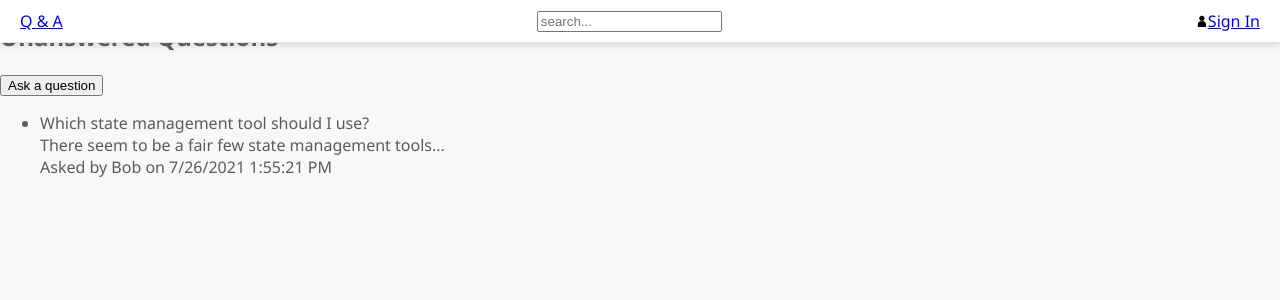
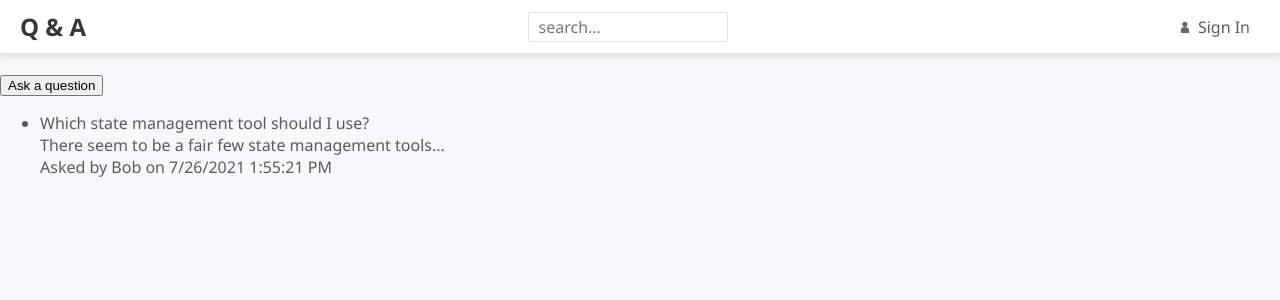
Before and after one commit to AV-Felipe/Learning-React, a React (Create React App) app: page / in a window 1280 px wide. Shown: the top 300 px of the page. Built offline with nearby package versions, Linux system fonts and the light colour scheme.

Commit message:
styling with Emotion

```diff
--- a/package.json
+++ b/package.json
@@ -3,6 +3,8 @@
   "version": "0.1.0",
   "private": true,
   "dependencies": {
+    "@emotion/react": "^11.4.0",
+    "@emotion/styled": "^11.3.0",
     "@testing-library/jest-dom": "^5.14.1",
     "@testing-library/react": "^11.2.7",
     "@testing-library/user-event": "^12.8.3",
--- a/src/App.module.css
+++ /dev/null
@@ -1,5 +0,0 @@
-.container {
-  font-family: 'Segoe UI', 'Helvetica Neue', sans-serif;
-  font-size: 16px;
-  color: #5c5a5a;
-}
--- a/src/App.tsx
+++ b/src/App.tsx
@@ -1,11 +1,18 @@
-import React from 'react';
-import styles from './App.module.css';
+/**@jsxImportSource @emotion/react */
+import { css } from '@emotion/react';
+import { fontFamily, fontSize, gray2 } from './Styles';
 import { Header } from './Header';
 import { HomePage } from './HomePage';
 
 function App() {
   return (
-    <div className={styles.container}>
+    <div
+      css={css`
+        font-family: ${fontFamily};
+        font-size: ${fontSize};
+        color: ${gray2};
+      `}
+    >
       <Header />
       <HomePage />
     </div>
--- a/src/Header.module.css
+++ /dev/null
@@ -1,13 +0,0 @@
-.container {
-  position: fixed;
-  box-sizing: border-box;
-  top: 0;
-  width: 100%;
-  display: flex;
-  align-items: center;
-  justify-content: space-between;
-  padding: 10px 20px;
-  background-color: #fff;
-  border-bottom: 1px solid #e3e2e2;
-  box-shadow: 0 3px 7px rgba(110, 112, 114, 0.21);
-}
--- a/src/Header.tsx
+++ b/src/Header.tsx
@@ -1,20 +1,78 @@
+/**@jsxImportSource @emotion/react */
+import { css } from '@emotion/react';
+import { fontFamily, fontSize, gray1, gray2, gray5 } from './Styles';
 import React from 'react';
 import { UserIcon } from './Icons';
-import styles from './Header.module.css';
 
 export const Header = () => {
   const handleSearchInputChange = (e: React.ChangeEvent<HTMLInputElement>) => {
     console.log(e.currentTarget.value);
   };
   return (
-    <div className={styles.container}>
-      <a href="./">Q & A</a>
+    <div
+      css={css`
+        position: fixed;
+        box-sizing: border-box;
+        top: 0;
+        width: 100%;
+        display: flex;
+        align-items: center;
+        justify-content: space-between;
+        padding: 10px 20px;
+        background-color: #fff;
+        border-bottom: 1px solid ${gray5};
+        box-shadow: 0 3px 7px rgba(110, 112, 114, 0.21);
+      `}
+    >
+      <a
+        href="./"
+        css={css`
+          font-size: 24px;
+          font-weight: bold;
+          color: ${gray1};
+          text-decoration: none;
+        `}
+      >
+        Q & A
+      </a>
       <input
         type="text"
         placeholder="search..."
         onChange={handleSearchInputChange}
+        css={css`
+          box-sizing: border-box;
+          font-family: ${fontFamily};
+          font-size: ${fontSize};
+          padding: 8px 10px;
+          border: 1px solid ${gray5};
+          border-radius: 3px;
+          color: ${gray2};
+          background-color: white;
+          width: 200px;
+          height: 30px;
+          :focus {
+            outline-color: ${gray5};
+          }
+        `}
       />
-      <a href="./sigin">
+      <a
+        href="./sigin"
+        css={css`
+          font-family: ${fontFamily};
+          font-size: ${fontSize};
+          padding: 5px 10px;
+          background-color: transparent;
+          color: ${gray2};
+          text-decoration: none;
+          cursor: pointer;
+          :focus {
+            outline-color: ${gray5};
+          }
+          span {
+            margin-left: 7px;
+          }
+        `}
+      >
         <UserIcon />
         <span>Sign In</span>
       </a>
--- a/src/Icons.tsx
+++ b/src/Icons.tsx
@@ -1,4 +1,15 @@
+/**@jsxImportSource @emotion/react */
+import { css } from '@emotion/react';
 import React from 'react';
 import user from './user.svg';
 
-export const UserIcon = () => <img src={user} alt="User" width="12px" />;
+export const UserIcon = () => (
+  <img
+    src={user}
+    alt="User"
+    css={css`
+      width: 12px;
+      opacity: 0.6;
+    `}
+  />
+);
--- /dev/null
+++ b/src/Styles.ts
@@ -0,0 +1,15 @@
+export const gray1 = '#383737';
+export const gray2 = '#5c5a5a';
+export const gray3 = '#857c81';
+export const gray4 = '#b9b9b9';
+export const gray5 = '#e3e2e2';
+export const gray6 = '#f7f8fa';
+
+export const primary1 = '#681c41';
+export const primary2 = '#824c67';
+
+export const accent1 = '#dbb365';
+export const accent2 = '#efd197';
+
+export const fontFamily = "'Segoe UI', 'Helvetica Neue', sans-serif";
+export const fontSize = '16px';
```
Also changed, not shown: 1 other file (tests, documents, lock files or other folders).
